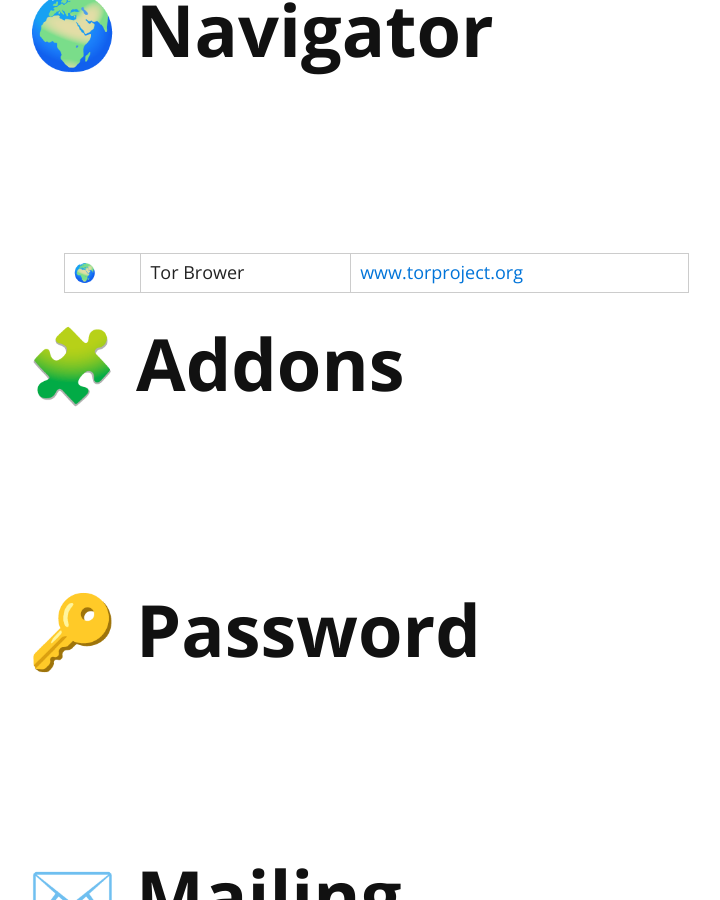
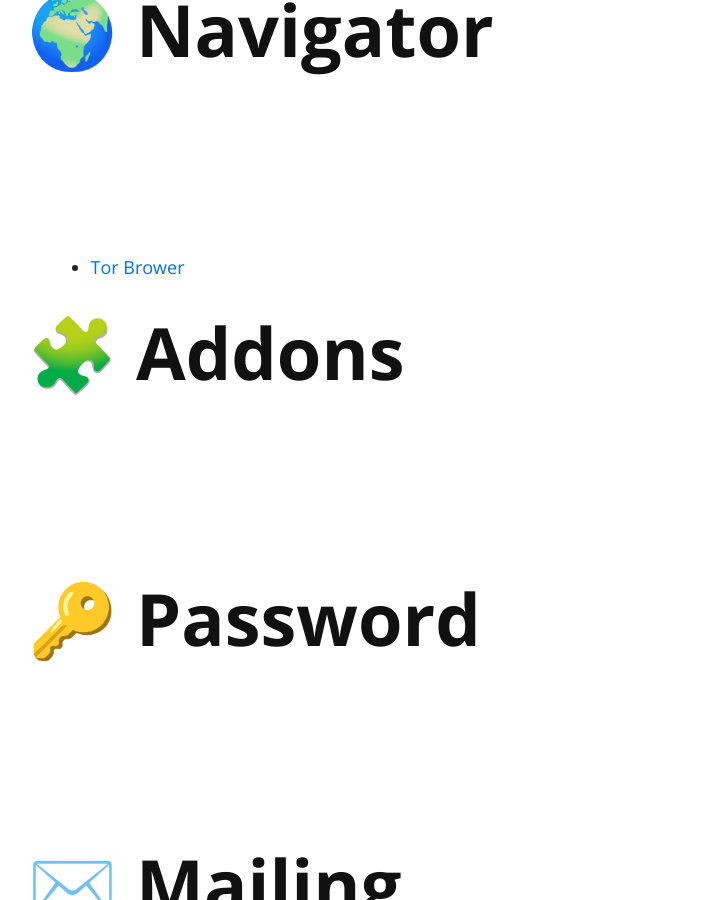
Before and after one commit to jcabeza/Privacy, a Jekyll site: the page built from index.md, in a window 1280 px wide and 900 px high, scrolled down 600 px. Shown: the whole window, without its empty margins (264-984 px from the left). Built offline with Jekyll 4.4.1, drawn with Linux system fonts in a browser that asks for light colours; nearby versions of some CDN libraries.

Commit message:
Update index.md

```diff
--- a/index.md
+++ b/index.md
@@ -10,7 +10,7 @@
 
 # 🌍 Navigator
 
-|🌍| Tor Brower | [www.torproject.org](https://www.torproject.org) |
+- [Tor Brower](https://www.torproject.org)
 
 # 🧩 Addons
 
```
